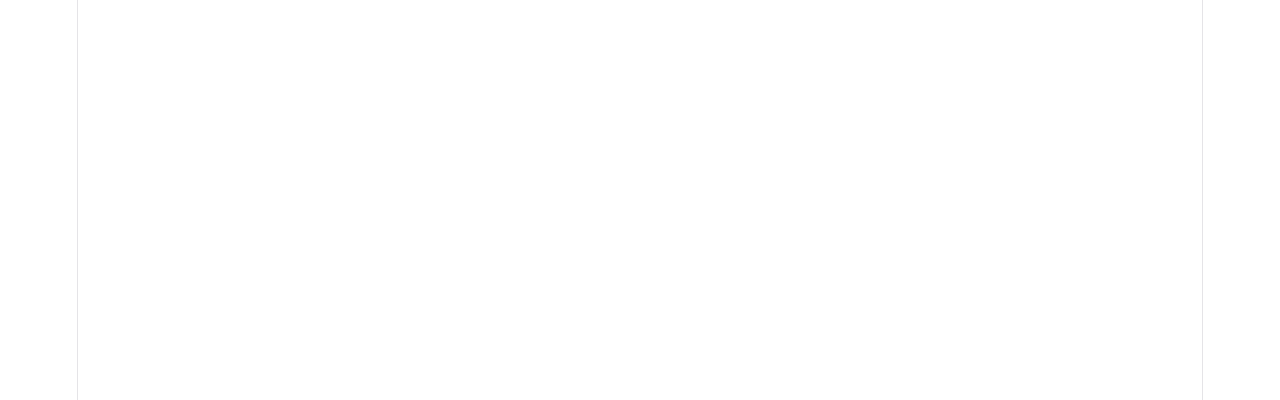
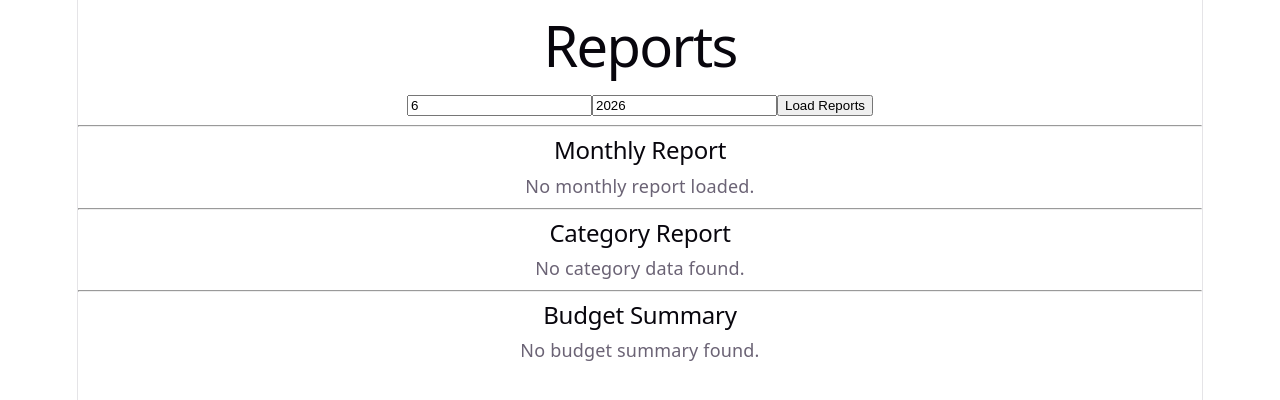
Before and after one commit to moneycoachAI/MoneyCoachAI, a React (Vite) app in the folder MoneyCoachAI.Web/: page /reports in a window 1280 px wide. Before the commit this address had no page. Shown: the top 400 px of the page. Built offline with nearby package versions, Linux system fonts and the light colour scheme; sample sign-in values are in the browser's storage.

Commit message:
Complete reports module UI integration

```diff
--- /dev/null
+++ b/MoneyCoachAI.Web/src/pages/ReportsPage.tsx
@@ -0,0 +1,168 @@
+import { useState } from "react";
+import {
+  getBudgetSummary,
+  getCategoryReport,
+  getMonthlyReport,
+} from "../services/reportService";
+import type {
+  BudgetSummaryResponse,
+  CategoryReportResponse,
+  MonthlyReportResponse,
+} from "../types/reportTypes";
+
+function ReportsPage() {
+  const [month, setMonth] = useState("6");
+  const [year, setYear] = useState("2026");
+
+  const [monthlyReport, setMonthlyReport] =
+    useState<MonthlyReportResponse | null>(null);
+
+  const [categoryReport, setCategoryReport] = useState<
+    CategoryReportResponse[]
+  >([]);
+
+  const [budgetSummary, setBudgetSummary] = useState<
+    BudgetSummaryResponse[]
+  >([]);
+
+  const [loading, setLoading] = useState(false);
+
+  const handleLoadReports = async () => {
+    try {
+      setLoading(true);
+
+      const selectedMonth = Number(month);
+      const selectedYear = Number(year);
+
+      const monthlyData = await getMonthlyReport(
+        selectedMonth,
+        selectedYear
+      );
+
+      const categoryData = await getCategoryReport(
+        selectedMonth,
+        selectedYear
+      );
+
+      const budgetData = await getBudgetSummary(
+        selectedMonth,
+        selectedYear
+      );
+
+      setMonthlyReport(monthlyData);
+      setCategoryReport(categoryData);
+      setBudgetSummary(budgetData);
+    } catch (error) {
+      console.error(error);
+      alert("Failed to load reports");
+    } finally {
+      setLoading(false);
+    }
+  };
+
+  return (
+    <div>
+      <h1>Reports</h1>
+
+      <div>
+        <input
+          type="number"
+          placeholder="Month"
+          value={month}
+          onChange={(e) => setMonth(e.target.value)}
+        />
+
+        <input
+          type="number"
+          placeholder="Year"
+          value={year}
+          onChange={(e) => setYear(e.target.value)}
+        />
+
+        <button onClick={handleLoadReports}>
+          Load Reports
+        </button>
+      </div>
+
+      {loading && <p>Loading reports...</p>}
+
+      <hr />
+
+      <h2>Monthly Report</h2>
+
+      {monthlyReport ? (
+        <div>
+          <p>Month: {monthlyReport.month}</p>
+          <p>Year: {monthlyReport.year}</p>
+          <p>Total Spent: ₹{monthlyReport.totalSpent}</p>
+        </div>
+      ) : (
+        <p>No monthly report loaded.</p>
+      )}
+
+      <hr />
+
+      <h2>Category Report</h2>
+
+      {categoryReport.length === 0 ? (
+        <p>No category data found.</p>
+      ) : (
+        <table border={1} cellPadding={8}>
+          <thead>
+            <tr>
+              <th>Category</th>
+              <th>Total Spent</th>
+            </tr>
+          </thead>
+
+          <tbody>
+            {categoryReport.map((item) => (
+              <tr key={item.category}>
+                <td>{item.category}</td>
+                <td>₹{item.totalSpent}</td>
+              </tr>
+            ))}
+          </tbody>
+        </table>
+      )}
+
+      <hr />
+
+      <h2>Budget Summary</h2>
+
+      {budgetSummary.length === 0 ? (
+        <p>No budget summary found.</p>
+      ) : (
+        <table border={1} cellPadding={8}>
+          <thead>
+            <tr>
+              <th>Category</th>
+              <th>Budget Limit</th>
+              <th>Spent</th>
+              <th>Remaining</th>
+              <th>Status</th>
+            </tr>
+          </thead>
+
+          <tbody>
+            {budgetSummary.map((item) => (
+              <tr key={item.category}>
+                <td>{item.category}</td>
+                <td>₹{item.budgetLimit}</td>
+                <td>₹{item.spent}</td>
+                <td>₹{item.remaining}</td>
+                <td>
+                  {item.isOverBudget
+                    ? "Over Budget"
+                    : "Within Budget"}
+                </td>
+              </tr>
+            ))}
+          </tbody>
+        </table>
+      )}
+    </div>
+  );
+}
+
+export default ReportsPage;
--- a/MoneyCoachAI.Web/src/routes/AppRoutes.tsx
+++ b/MoneyCoachAI.Web/src/routes/AppRoutes.tsx
@@ -6,6 +6,7 @@ import ProtectRoute from "./ProtectedRoute";
 import DashboardPage from "../pages/DashboardPage";
 import ExpensesPage from "../pages/ExpensesPage";
 import BudgetsPage from "../pages/BudgetsPage";
+import ReportsPage from "../pages/ReportsPage";
 
 function AppRoutes() {
     return(
@@ -32,6 +33,12 @@ function AppRoutes() {
                         <BudgetsPage />
                     </ProtectRoute>
                 } />
+
+                <Route path="/reports" element={
+                    <ProtectRoute>
+                        <ReportsPage />
+                    </ProtectRoute>
+                } />
             </Routes>
         </BrowserRouter>
     );
--- /dev/null
+++ b/MoneyCoachAI.Web/src/services/reportService.ts
@@ -0,0 +1,39 @@
+import axiosClient from "../api/axiosClient";
+import type {
+  BudgetSummaryResponse,
+  CategoryReportResponse,
+  MonthlyReportResponse,
+} from "../types/reportTypes";
+
+export const getMonthlyReport = async (
+  month: number,
+  year: number
+): Promise<MonthlyReportResponse> => {
+  const response = await axiosClient.get<MonthlyReportResponse>(
+    `/Reports/monthly?month=${month}&year=${year}`
+  );
+
+  return response.data;
+};
+
+export const getCategoryReport = async (
+  month: number,
+  year: number
+): Promise<CategoryReportResponse[]> => {
+  const response = await axiosClient.get<CategoryReportResponse[]>(
+    `/Reports/categories?month=${month}&year=${year}`
+  );
+
+  return response.data;
+};
+
+export const getBudgetSummary = async (
+  month: number,
+  year: number
+): Promise<BudgetSummaryResponse[]> => {
+  const response = await axiosClient.get<BudgetSummaryResponse[]>(
+    `/Reports/budget-summary?month=${month}&year=${year}`
+  );
+
+  return response.data;
+};
--- /dev/null
+++ b/MoneyCoachAI.Web/src/types/reportTypes.ts
@@ -0,0 +1,18 @@
+export interface MonthlyReportResponse {
+  month: number;
+  year: number;
+  totalSpent: number;
+}
+
+export interface CategoryReportResponse {
+  category: string;
+  totalSpent: number;
+}
+
+export interface BudgetSummaryResponse {
+  category: string;
+  budgetLimit: number;
+  spent: number;
+  remaining: number;
+  isOverBudget: boolean;
+}
```
